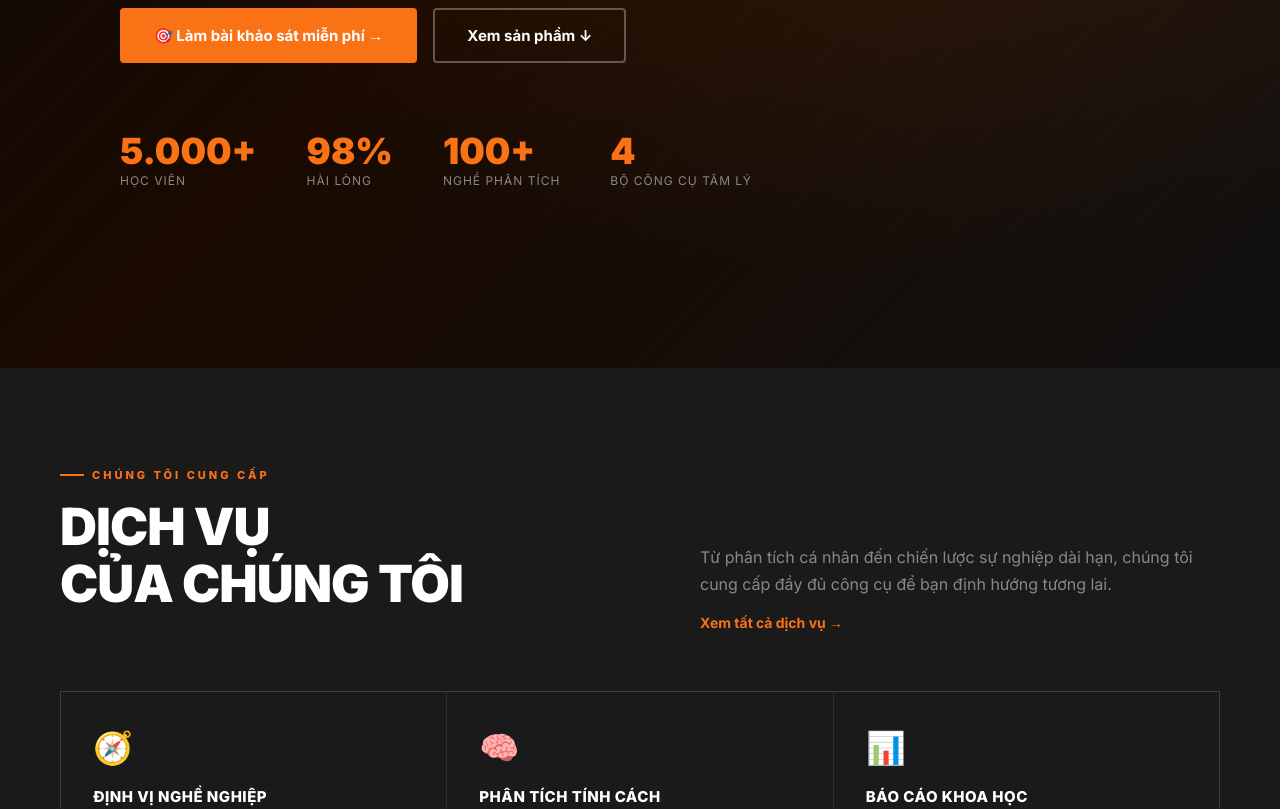
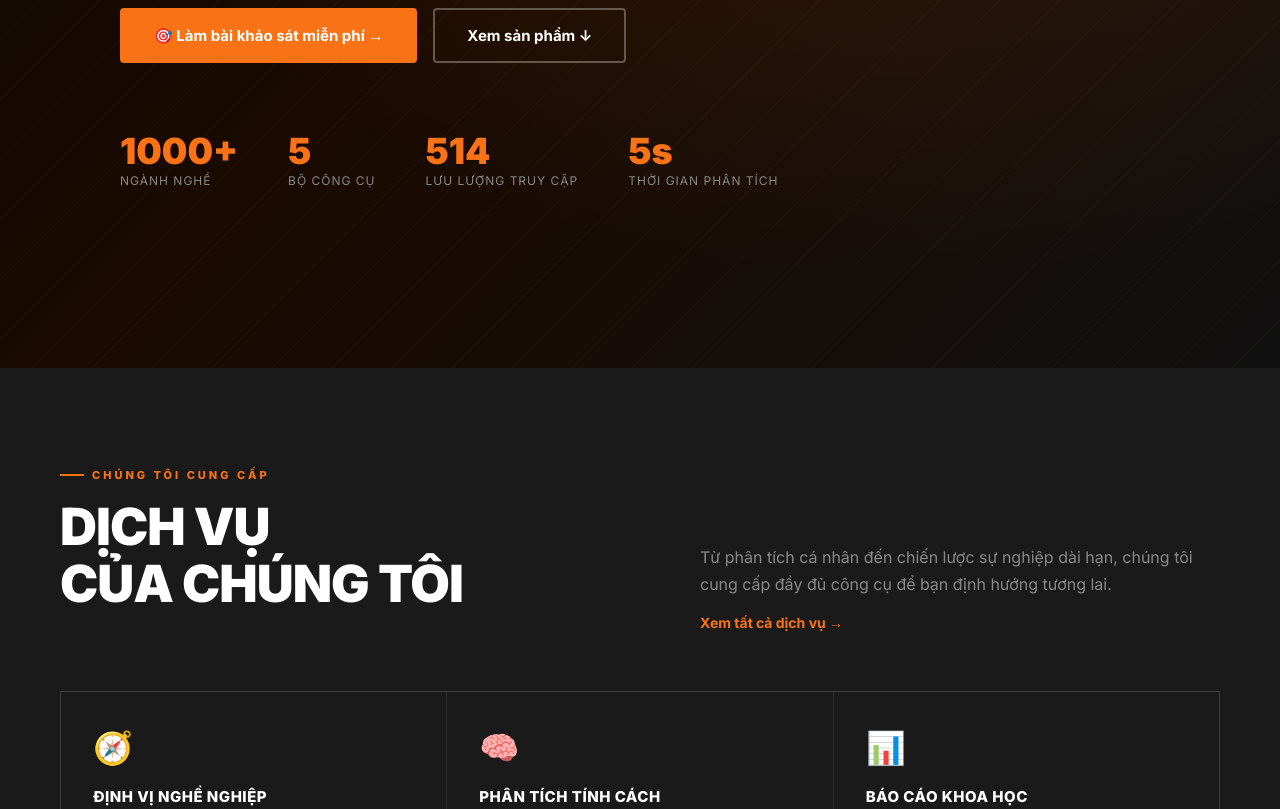
Before and after one commit to nghechonnguoi/nghechonnguoi.github.io, a plain HTML site: page landing-blackorange.html in a window 1280 px wide. Shown: the part 800-1609 px from the top of the page. Drawn offline with Linux system fonts and the light colour scheme.

Commit message:
feat: replace fake stats with real website stats and live traffic counter

```diff
--- a/landing-blackorange.html
+++ b/landing-blackorange.html
@@ -349,20 +349,20 @@
       </div>
       <div class="hero-stats">
           <div>
-          <div class="hero-stat-num">5.000+</div>
-          <div class="hero-stat-label">Học viên</div>
+            <div class="hero-stat-num">1000+</div>
+            <div class="hero-stat-label">Ngành nghề</div>
           </div>
           <div>
-          <div class="hero-stat-num">98%</div>
-          <div class="hero-stat-label">Hài lòng</div>
+            <div class="hero-stat-num">5</div>
+            <div class="hero-stat-label">Bộ công cụ</div>
           </div>
           <div>
-          <div class="hero-stat-num">100+</div>
-          <div class="hero-stat-label">Nghề phân tích</div>
+            <div class="hero-stat-num" id="live-traffic-hero">500</div>
+            <div class="hero-stat-label">Lưu lượng truy cập</div>
           </div>
           <div>
-          <div class="hero-stat-num">4</div>
-          <div class="hero-stat-label">Bộ công cụ tâm lý</div>
+            <div class="hero-stat-num">5s</div>
+            <div class="hero-stat-label">Thời gian phân tích</div>
           </div>
         </div>
       </div>
@@ -421,20 +421,22 @@
     <div class="container">
       <div class="stats-grid fade-up">
           <div class="stat-item">
-          <div class="num">5.000+</div>
-          <div class="label">Học viên đã làm bài</div>
+            <div class="num" id="live-traffic-grid">500</div>
+            <div class="label">Lưu lượng truy cập</div>
           </div>
           <div class="stat-item">
-          <div class="num">4</div>
+            <div class="num">1000+</div>
+            <div class="label">Ngành nghề phân tích</div>
+          </div>
+          <div class="stat-item">
+            <div class="num">5</div>
             <div class="label">Bộ công cụ tâm lý học</div>
           </div>
           <div class="stat-item">
-          <div class="num">100+</div>
-          <div class="label">Nhóm nghề phân tích</div>
+            <div class="num">5 giây</div>
+            <div class="label">Thời gian xuất báo cáo</div>
           </div>
-        <div class="stat-item">
-          <div class="num">100%</div>
-          <div class="label">Cá nhân hóa kết quả</div>
+        </div>
       </div>
     </div>
     </div>
@@ -735,5 +737,36 @@
       }, 900);
     });
   </script>
+  <script id="live-traffic-script">
+      // Simulate live traffic
+      (function() {
+        // Use a base number (e.g. 500) and add increments based on time so it persists reasonably
+        const startDate = new Date('2026-07-02T00:00:00Z').getTime();
+        const now = Date.now();
+        const elapsedSeconds = Math.floor((now - startDate) / 1000);
+        let trafficCount = 500 + Math.floor(elapsedSeconds / 1800); // 1 visitor every ~30 mins
+
+        function updateTraffic() {
+          const heroEl = document.getElementById('live-traffic-hero');
+          const gridEl = document.getElementById('live-traffic-grid');
+          if (heroEl) heroEl.innerText = trafficCount;
+          if (gridEl) gridEl.innerText = trafficCount;
+        }
+
+        updateTraffic();
+
+        // Randomly increment every 30-90 seconds
+        function scheduleNext() {
+          const delay = Math.floor(Math.random() * 60000) + 30000;
+          setTimeout(() => {
+            trafficCount += Math.floor(Math.random() * 2) + 1;
+            updateTraffic();
+            scheduleNext();
+          }, delay);
+        }
+
+        scheduleNext();
+      })();
+    </script>
 </body>
 </html>
```
Lines whose indentation alone changed are shown as unchanged.
